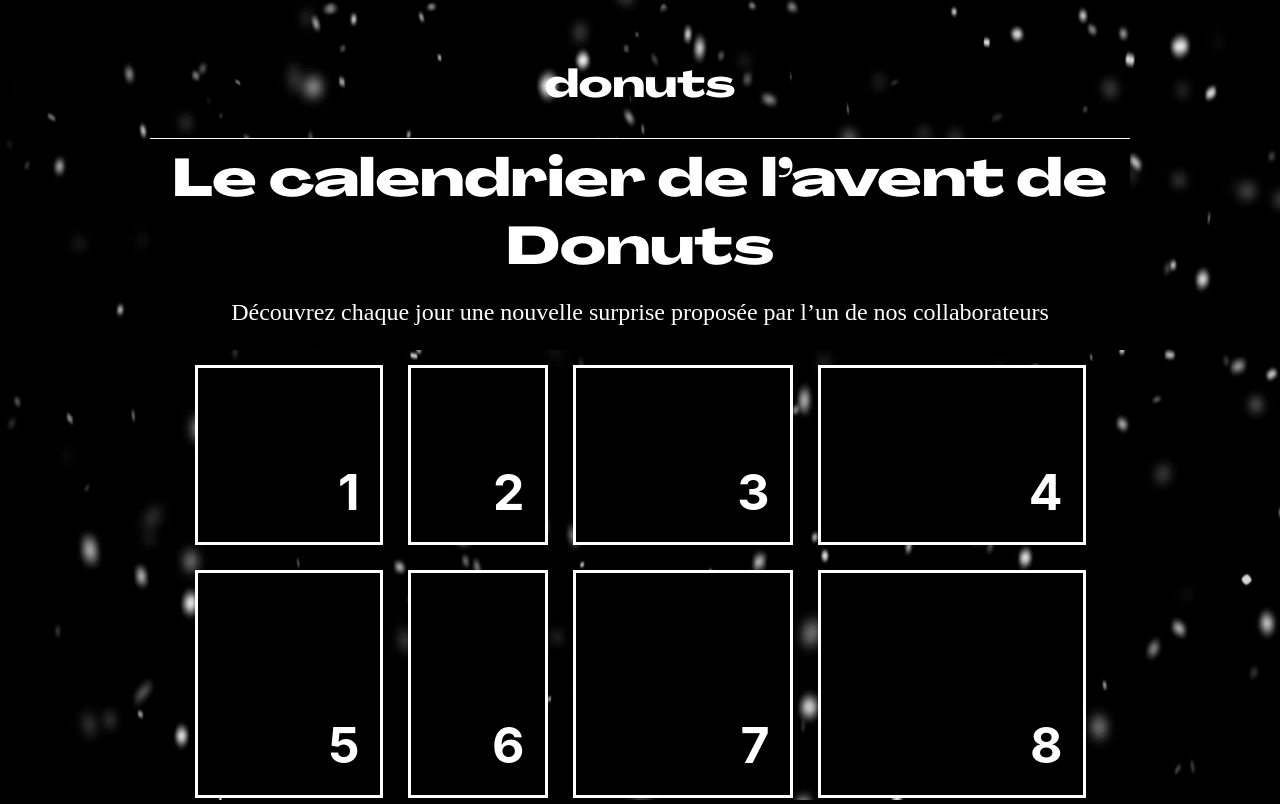
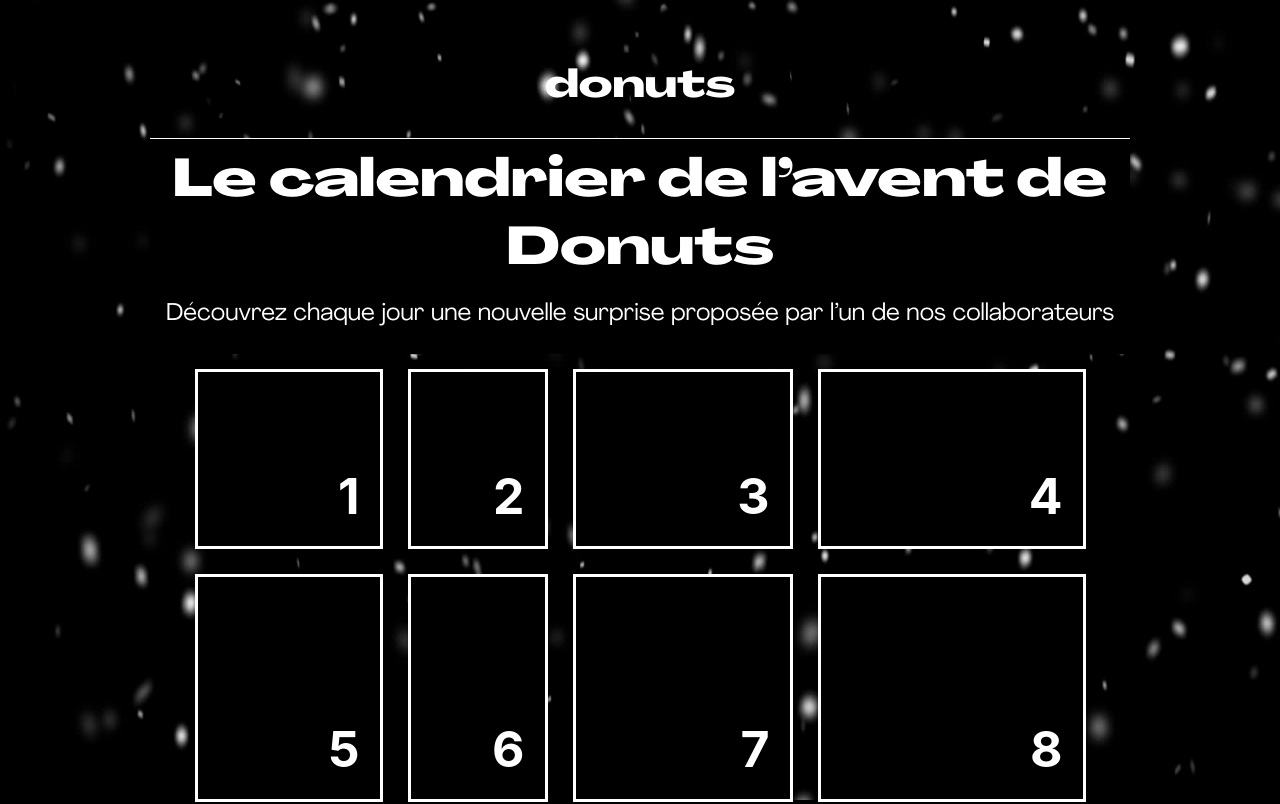
Before and after one commit to toine08/HD-Christmas, a React (Create React App) app: page / in a window 1280 px wide. Shown: the top 804 px of the page. Built offline with nearby package versions, Linux system fonts and the light colour scheme; the HTML template or start-up script is replaced by a standard one.

Commit message:
add gitignore and improve styling

```diff
--- a/src/App.js
+++ b/src/App.js
@@ -49,7 +49,7 @@
     }
     else if ( newArrDate[2] === christmas.getDate() && newArrDate === christmas.getMonth()
     ) {
-      return <div className="box">{items.title}</div>;
+      return <div className="box nottheday">{items.title}</div>;
     } else {
       return (
         <div
--- a/src/App.scss
+++ b/src/App.scss
@@ -63,7 +63,7 @@
 }
 .text {
   color: white;
-  font-family: "Agrandir";
+  font-family: "Agrandir Regular";
   font-size: 24px;
 }
 .dataset {
```
Also changed, not shown: 1 other file (tests, documents, lock files or other folders).
